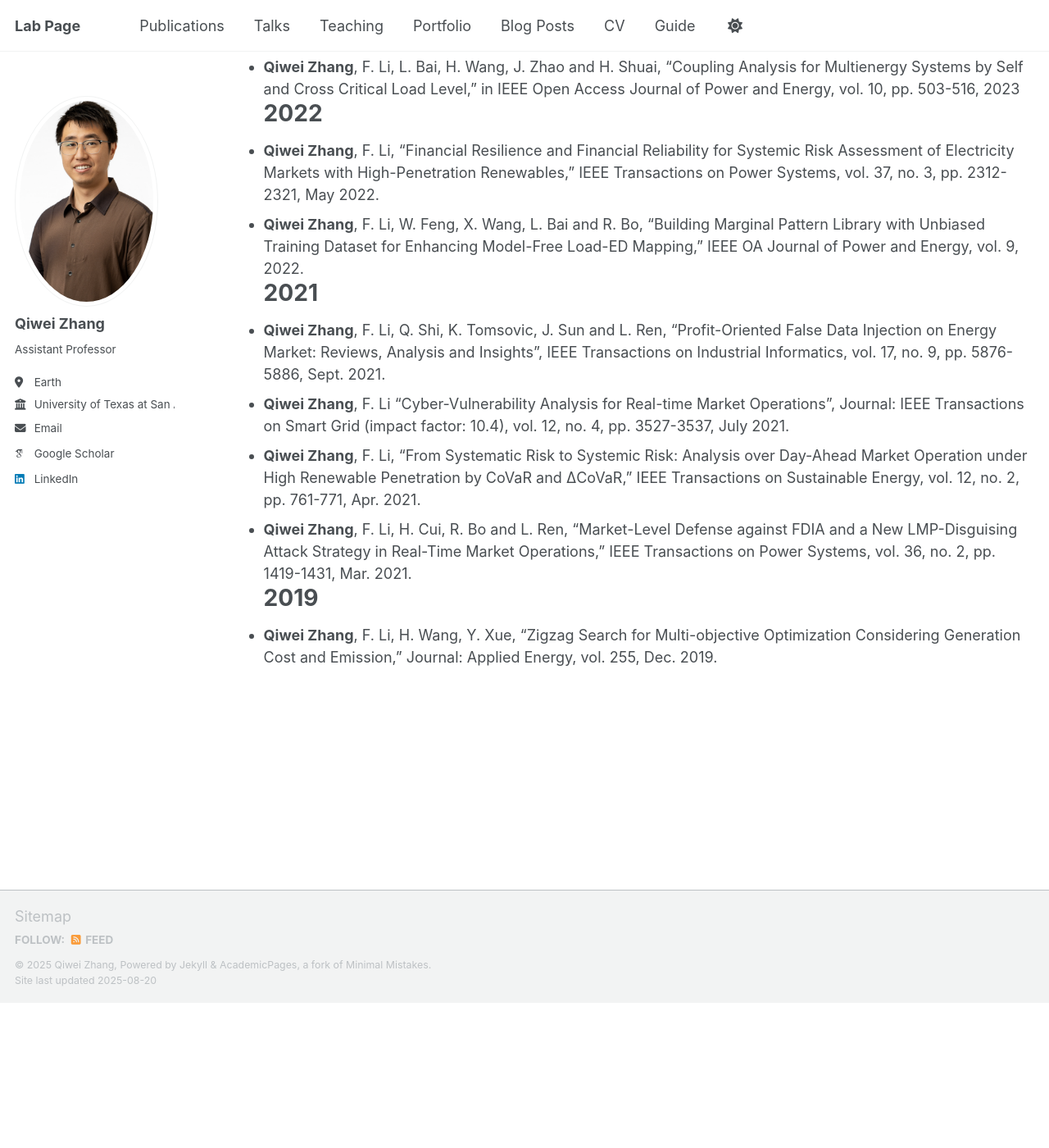
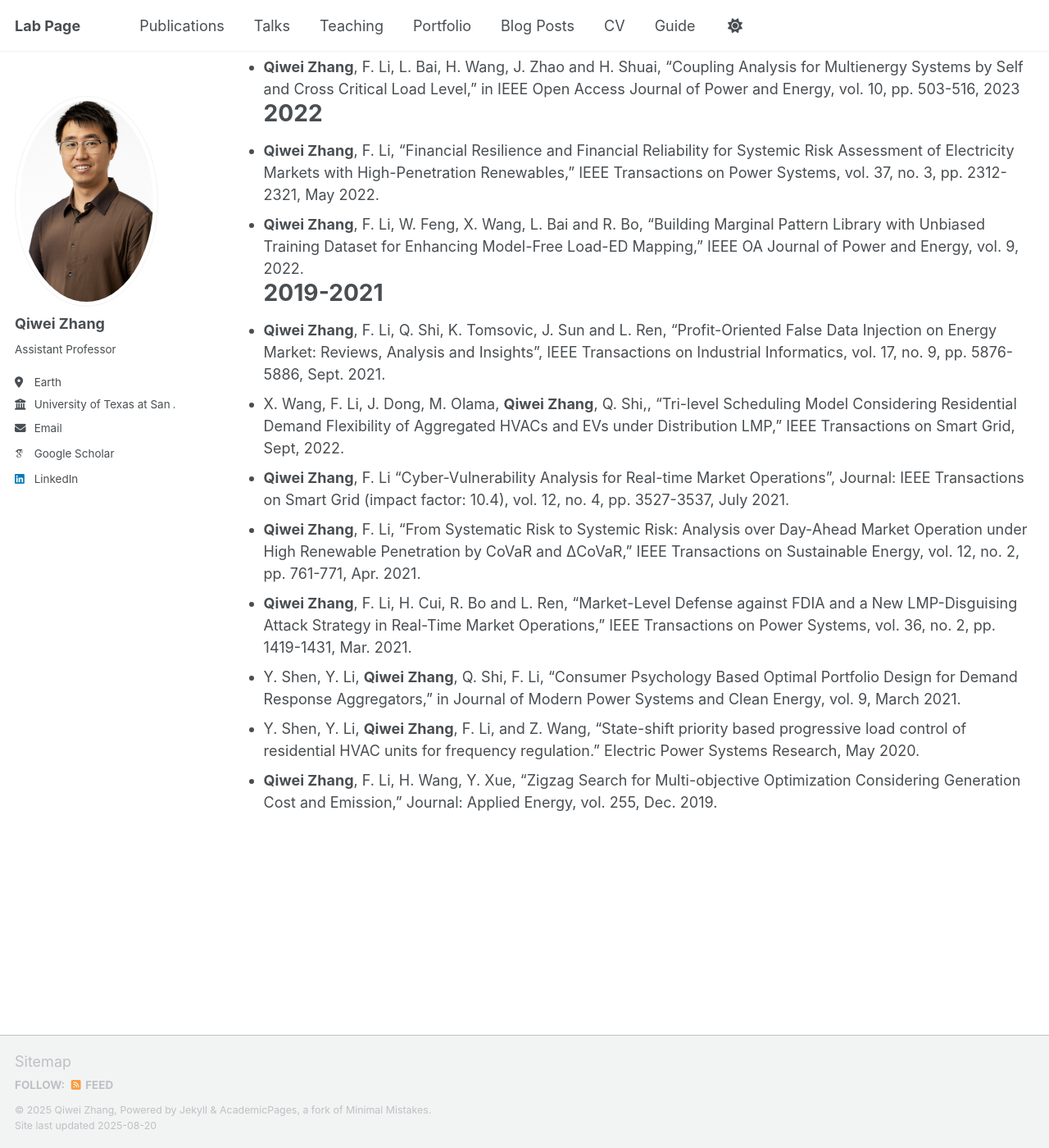
Before and after one commit to qzhang41/qzhang41.github.io, a Jekyll site: the page built from _pages/Publications.md, in a window 1280 px wide and 1400 px high, scrolled down 1060 px. Shown: the whole window at 82% size. Built offline with Jekyll 4.4.1, drawn with Linux system fonts in a browser that asks for light colours; some web fonts are replaced; a script that is not in the unit is left out; before the commit the page ends 2283 px from its top, so only the background shows below that.

Commit message:
Update Publications.md

```diff
--- a/_pages/Publications.md
+++ b/_pages/Publications.md
@@ -26,10 +26,12 @@ author_profile: true
 # 2022
 * **Qiwei Zhang**, F. Li, "Financial Resilience and Financial Reliability for Systemic Risk Assessment of Electricity Markets with High-Penetration Renewables," IEEE Transactions on Power Systems, vol. 37, no. 3, pp. 2312-2321, May 2022.
 * **Qiwei Zhang**, F. Li, W. Feng, X. Wang, L. Bai and R. Bo, “Building Marginal Pattern Library with Unbiased Training Dataset for Enhancing Model-Free Load-ED Mapping,” IEEE OA Journal of Power and Energy, vol. 9, 2022.
-# 2021
+# 2019-2021
 * **Qiwei Zhang**, F. Li, Q. Shi, K. Tomsovic, J. Sun and L. Ren, "Profit-Oriented False Data Injection on Energy Market: Reviews, Analysis and Insights", IEEE Transactions on Industrial Informatics, vol. 17, no. 9, pp. 5876-5886, Sept. 2021.
+* X. Wang, F. Li, J. Dong, M. Olama, **Qiwei Zhang**, Q. Shi,, "Tri-level Scheduling Model Considering Residential Demand Flexibility of Aggregated HVACs and EVs under Distribution LMP," IEEE Transactions on Smart Grid, Sept, 2022.
 * **Qiwei Zhang**, F. Li "Cyber-Vulnerability Analysis for Real-time Market Operations", Journal: IEEE Transactions on Smart Grid (impact factor: 10.4), vol. 12, no. 4, pp. 3527-3537, July 2021.
 * **Qiwei Zhang**, F. Li, “From Systematic Risk to Systemic Risk: Analysis over Day-Ahead Market Operation under High Renewable Penetration by CoVaR and ΔCoVaR,” IEEE Transactions on Sustainable Energy, vol. 12, no. 2, pp. 761-771, Apr. 2021.
 * **Qiwei Zhang**, F. Li, H. Cui, R. Bo and L. Ren, "Market-Level Defense against FDIA and a New LMP-Disguising Attack Strategy in Real-Time Market Operations," IEEE Transactions on Power Systems, vol. 36, no. 2, pp. 1419-1431, Mar. 2021.
-# 2019
+* Y. Shen, Y. Li, **Qiwei Zhang**, Q. Shi, F. Li, "Consumer Psychology Based Optimal Portfolio Design for Demand Response Aggregators," in Journal of Modern Power Systems and Clean Energy, vol. 9, March 2021.
+* Y. Shen, Y. Li, **Qiwei Zhang**, F. Li, and Z. Wang, "State-shift priority based progressive load control of residential HVAC units for frequency regulation." Electric Power Systems Research, May 2020.
 * **Qiwei Zhang**, F. Li, H. Wang, Y. Xue, "Zigzag Search for Multi-objective Optimization Considering Generation Cost and Emission," Journal: Applied Energy, vol. 255, Dec. 2019.
```
